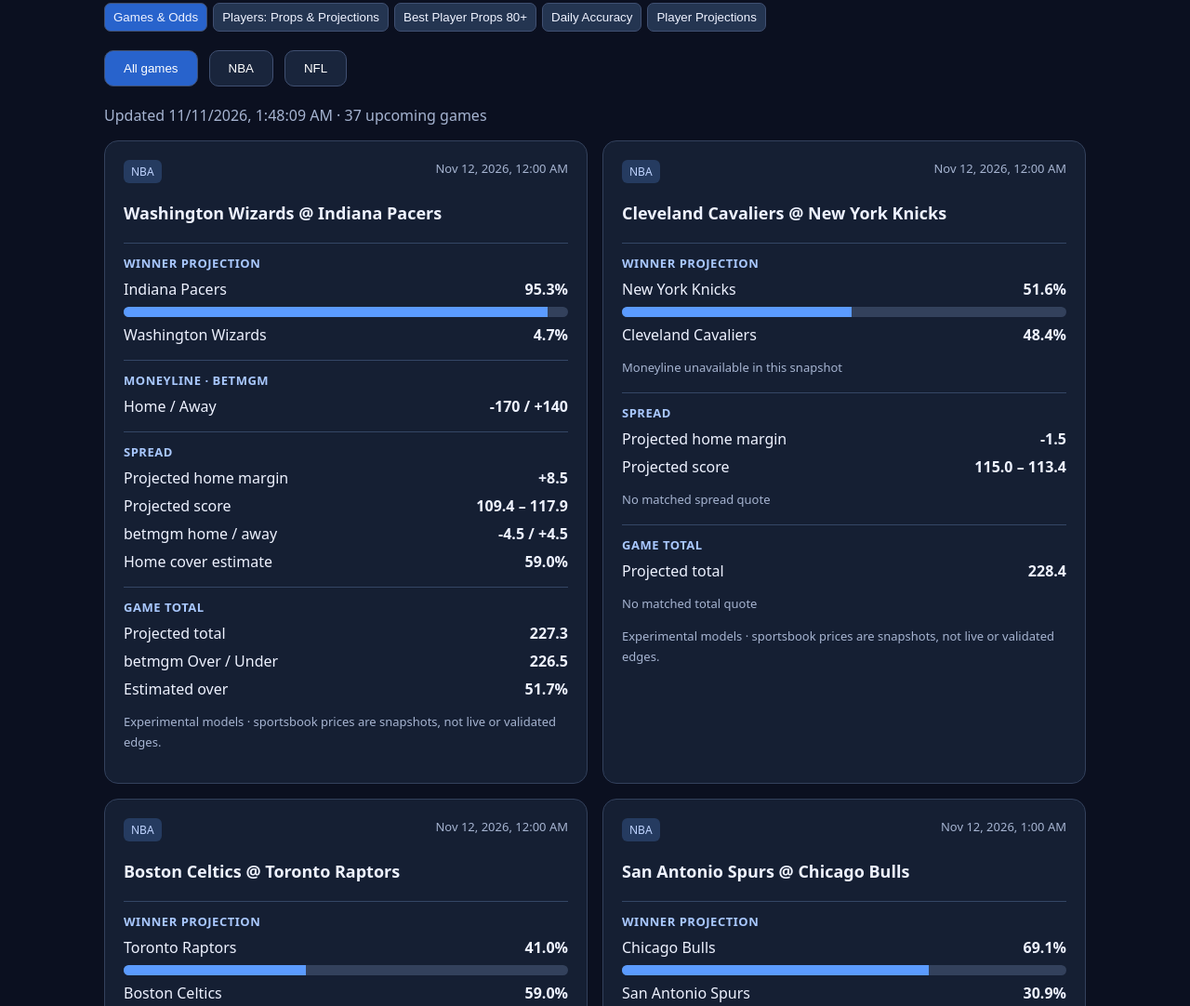
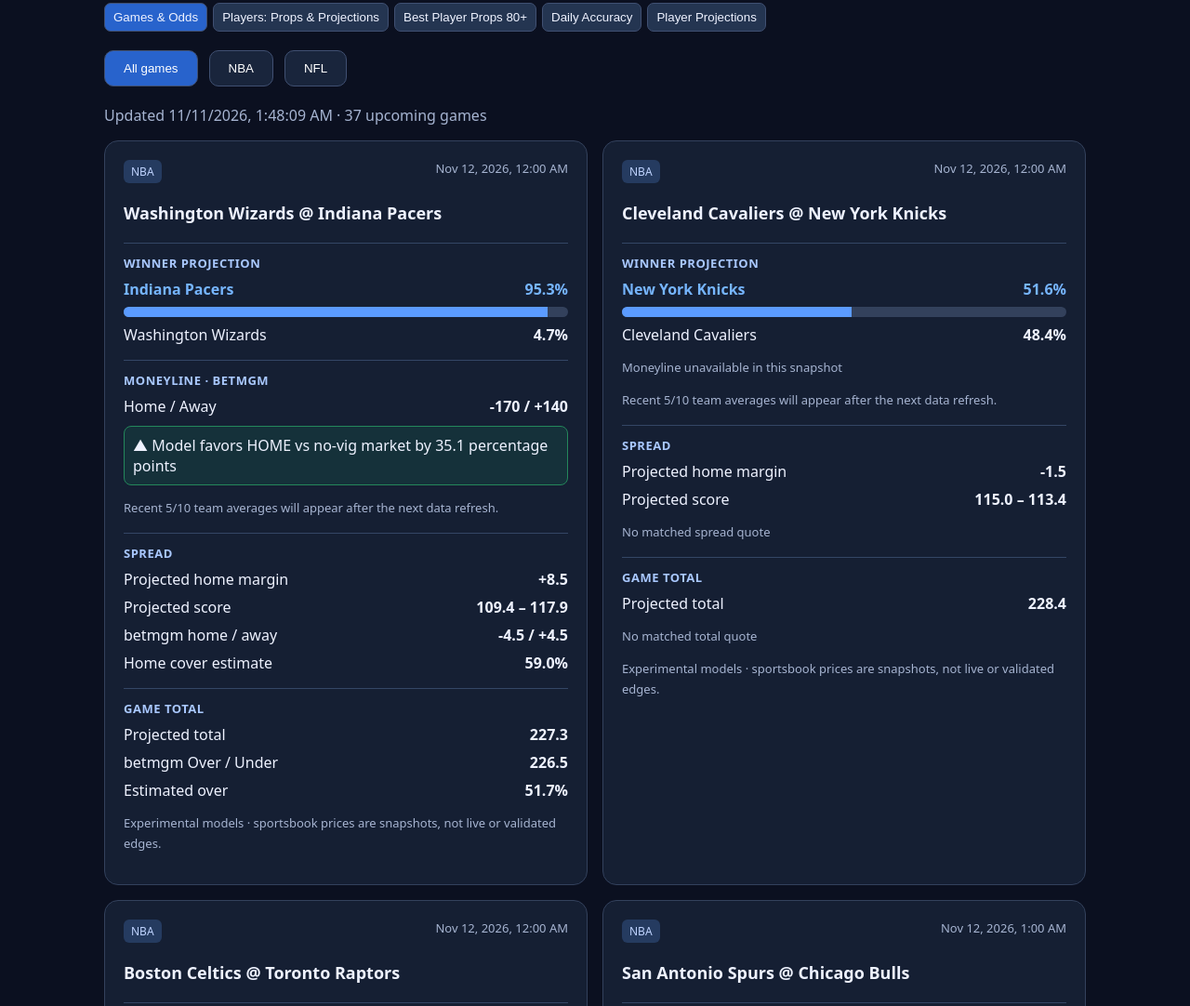
Before and after one commit to morrisonmcmxci-code/Sports-Edge-AI-Site, a plain HTML site: page index.html in a window 1280 px wide. Shown: the part 566-1648 px from the top of the page at 93% size. Drawn offline with Linux system fonts and the light colour scheme.

Commit message:
Deploy recent five/ten game averages and highlighted moneyline research gaps

```diff
--- a/index.html
+++ b/index.html
@@ -11,16 +11,16 @@ h1{margin:0;font-size:clamp(25px,4vw,38px)}header p,.muted{color:#a6b4d1}main{ma
 .match{font-size:18px;font-weight:650;margin:20px 0}.prob{display:flex;justify-content:space-between;margin:8px 0}.bar{height:11px;background:#33415c;border-radius:10px;overflow:hidden}
 .fill{height:100%;background:#5b9bff}.pill{font-size:12px;color:#c0d4ff;background:#253b60;padding:4px 8px;border-radius:6px}
 .notice{border:1px solid #3d4b63;background:#192339;padding:14px;border-radius:10px;line-height:1.5}
-footer{margin:32px 0;color:#9caac4;font-size:13px}.stats{display:flex;gap:12px;flex-wrap:wrap;margin:16px 0}.stat{background:#18263e;border:1px solid #344665;padding:14px;border-radius:10px;min-width:150px;flex:1}.stat strong{display:block;font-size:24px;margin-top:6px}.market{border-top:1px solid #344665;padding-top:12px;margin-top:12px}.tabs{display:flex;gap:6px;flex-wrap:wrap;margin:12px 0}.tabs button{background:#243551;color:#eef2ff;border:1px solid #405072;border-radius:7px;padding:7px 9px;cursor:pointer}.tabs button.selected{background:#2863cc}.mini{font-size:13px;line-height:1.7}.wide{grid-column:1/-1}.section-label{font-size:13px;font-weight:750;letter-spacing:.04em;color:#a9c8ff;text-transform:uppercase;border-top:1px solid #344665;margin-top:16px;padding-top:12px}.game-card{min-width:0}.stat-row{border-top:1px solid #2c3a52;padding:9px 0}.stat-row:first-of-type{border-top:0}.cards{grid-template-columns:repeat(auto-fill,minmax(min(100%,350px),1fr))}
+footer{margin:32px 0;color:#9caac4;font-size:13px}.stats{display:flex;gap:12px;flex-wrap:wrap;margin:16px 0}.stat{background:#18263e;border:1px solid #344665;padding:14px;border-radius:10px;min-width:150px;flex:1}.stat strong{display:block;font-size:24px;margin-top:6px}.market{border-top:1px solid #344665;padding-top:12px;margin-top:12px}.tabs{display:flex;gap:6px;flex-wrap:wrap;margin:12px 0}.tabs button{background:#243551;color:#eef2ff;border:1px solid #405072;border-radius:7px;padding:7px 9px;cursor:pointer}.tabs button.selected{background:#2863cc}.mini{font-size:13px;line-height:1.7}.wide{grid-column:1/-1}.section-label{font-size:13px;font-weight:750;letter-spacing:.04em;color:#a9c8ff;text-transform:uppercase;border-top:1px solid #344665;margin-top:16px;padding-top:12px}.game-card{min-width:0}.positive-edge{color:#5df2ae!important;font-weight:800}.negative-edge{color:#ffb0a8}.edge-highlight{background:rgba(22,145,92,.16);border:1px solid #24875b;border-radius:8px;padding:9px;margin:10px 0}.favorite{color:#76b5ff!important;font-weight:800}.recent-form{background:#1d2b45;border-radius:8px;padding:10px;margin-top:12px}.stat-row{border-top:1px solid #2c3a52;padding:9px 0}.stat-row:first-of-type{border-top:0}.cards{grid-template-columns:repeat(auto-fill,minmax(min(100%,350px),1fr))}
 </style></head>
-<body><header><h1>Sports Edge AI</h1><p>Pregame NBA & NFL probability research · Unified dashboard v2</p></header>
+<body><header><h1>Sports Edge AI</h1><p>Pregame NBA & NFL probability research · Unified dashboard v3</p></header>
 <main><div class="notice">Experimental predictions, not betting recommendations. Odds require a connected API key; no verified betting edge. Models do not account for real-time injuries or confirmed lineups.</div>
 <h2>Forward prediction tracking</h2><div id="performance" class="stats"><p class="muted">Loading performance history…</p></div><p id="marketStatus" class="muted">Sportsbook odds: loading…</p><p id="playerStatus" class="muted">Player form research: loading…</p><div class="tabs" id="views"><button data-view="moneyline" class="selected">Games & Odds</button><button data-view="players">Players: Props & Projections</button><button data-view="bestprops">Best Player Props 80+</button><button data-view="accuracy">Daily Accuracy</button><button data-view="research">Player Projections</button></div><div class="controls"><button data-league="all" class="active">All games</button><button data-league="nba">NBA</button><button data-league="nfl">NFL</button></div>
 <p id="status" class="muted" role="status">Loading prediction snapshot…</p><section class="cards" id="games" aria-label="Upcoming predictions"></section>
-<footer>Dashboard version: unified-v2-20261111 · Source: ESPN public scoreboard and Sports Edge AI historical model. Times displayed in your local timezone. Data refreshes when the scheduled GitHub workflow succeeds.</footer></main>
+<footer>Dashboard version: unified-v3-20261111 · Source: ESPN public scoreboard and Sports Edge AI historical model. Times displayed in your local timezone. Data refreshes when the scheduled GitHub workflow succeeds.</footer></main>
 <script>
 let snapshot=null,filter="all",market=null,view="moneyline",playerResearch=null,propAccuracy=null;
-const DATA_REV="unified-v2-20261111";
+const DATA_REV="unified-v3-20261111";
 const dataUrl=path=>"./data/"+path+"?v="+DATA_REV;
 const safe=s=>String(s).replace(/[&<>"']/g,c=>({"&":"&amp;","<":"&lt;",">":"&gt;",'"':"&quot;","'":"&#39;"}[c]));
 function researchSummary(){
@@ -74,16 +74,24 @@ function moneylineGame(g){
  const other=(market?.other_markets||[]).filter(q=>q.league===g.league&&q.game_id===g.game_id);
  const preferred=rows=>rows.find(x=>x.sportsbook==="betmgm")||rows.find(x=>x.sportsbook==="draftkings")||rows[0];
  const ml=preferred(odds),spread=preferred(other.filter(q=>q.market==="spreads")),total=preferred(other.filter(q=>q.market==="totals")),p=g.score_projection||{};
+ const edgeHome=ml&&Number.isFinite(Number(ml.home_no_vig_market_probability))?100*(Number(g.home_win_probability)-Number(ml.home_no_vig_market_probability)):null;
+ const edgeAway=edgeHome===null?null:-edgeHome;
+ const edgeLabel=edgeHome===null?'':(edgeHome>=5?'<div class="edge-highlight">▲ Model favors HOME vs no-vig market by '+fmt(edgeHome)+' percentage points</div>':edgeAway>=5?'<div class="edge-highlight">▲ Model favors AWAY vs no-vig market by '+fmt(edgeAway)+' percentage points</div>':'<p class="muted mini">No model-vs-market gap above 5 percentage points</p>');
+ const form=p.recent_form;
+ const formHtml=form?'<div class="recent-form"><strong>Recent team scoring form</strong>'+
+ '<div class="prob"><span>'+safe(g.home_team)+' · last 5 / 10</span><strong>'+fmt(form.home.last_5_scored)+' / '+fmt(form.home.last_10_scored)+'</strong></div>'+
+ '<div class="prob"><span>'+safe(g.away_team)+' · last 5 / 10</span><strong>'+fmt(form.away.last_5_scored)+' / '+fmt(form.away.last_10_scored)+'</strong></div>'+
+ '<p class="muted mini">Points allowed, last 5: '+safe(g.home_team)+' '+fmt(form.home.last_5_allowed)+' · '+safe(g.away_team)+' '+fmt(form.away.last_5_allowed)+'. Recent form contributes 35% to projected scores.</p></div>':'<p class="muted mini">Recent 5/10 team averages will appear after the next data refresh.</p>';
  const line=(label,value,extra="")=>'<div class="prob"><span>'+label+'</span><strong>'+value+'</strong></div>'+(extra?'<p class="muted mini">'+extra+'</p>':"");
  return '<article class="card game-card"><div class="top"><span class="pill">'+safe(g.league.toUpperCase())+'</span><time>'+safe(new Date(g.start_time).toLocaleString(undefined,{dateStyle:"medium",timeStyle:"short"}))+'</time></div>'+
  '<div class="match">'+safe(g.away_team)+' @ '+safe(g.home_team)+'</div>'+
  '<div class="section-label">Winner projection</div>'+
- line(safe(g.home_team),fmt(100*g.home_win_probability,1)+'%')+
+ '<div class="'+(g.home_win_probability>=.5?'favorite':'')+'">'+line(safe(g.home_team),fmt(100*g.home_win_probability,1)+'%')+'</div>'+
  '<div class="bar"><div class="fill" style="width:'+Math.max(0,Math.min(100,100*g.home_win_probability))+'%"></div></div>'+
- line(safe(g.away_team),fmt(100*g.away_win_probability,1)+'%')+
+ '<div class="'+(g.away_win_probability>.5?'favorite':'')+'">'+line(safe(g.away_team),fmt(100*g.away_win_probability,1)+'%')+'</div>'+
  (ml?'<div class="section-label">Moneyline · '+safe(ml.sportsbook)+'</div>'+
- line('Home / Away',signed(ml.home_american)+' / '+signed(ml.away_american)):'<p class="muted mini">Moneyline unavailable in this snapshot</p>')+
- '<div class="section-label">Spread</div>'+
+ line('Home / Away',signed(ml.home_american)+' / '+signed(ml.away_american))+edgeLabel:'<p class="muted mini">Moneyline unavailable in this snapshot</p>')+
+ formHtml+'<div class="section-label">Spread</div>'+
  (p.status==="experimental"?line('Projected home margin',signed(fmt(p.projected_home_margin)))+line('Projected score',fmt(p.away_projected_points)+' – '+fmt(p.home_projected_points)):'')+
  (spread?line(safe(spread.sportsbook)+' home / away',signed(spread.home_spread)+' / '+signed(spread.away_spread))+
  line('Home cover estimate',spread.home_cover_probability==null?'—':fmt(spread.home_cover_probability*100)+'%'):'<p class="muted mini">No matched spread quote</p>')+
@@ -102,7 +110,8 @@ function playerCard(p,quotes,rank){
   const x=(m.quotes||[]).find(z=>z.sportsbook==="betmgm")||(m.quotes||[]).find(z=>z.sportsbook==="draftkings")||(m.quotes||[])[0];
   return '<div class="stat-row"><div class="prob"><span>'+safe(labels[m.market]||m.market.replaceAll("_"," "))+'</span><strong>'+fmt(m.projected)+'</strong></div>'+
   (x?'<div class="prob muted mini"><span>'+safe(x.sportsbook)+' line '+fmt(x.line)+'</span><span>O '+signed(x.over_american)+' · U '+signed(x.under_american)+'</span></div>':'<p class="muted mini">Sportsbook line not collected</p>')+
-  (Array.isArray(m.recent_values)?'<p class="muted mini">Last '+m.recent_values.length+': '+m.recent_values.map(v=>fmt(v,0)).join(' · ')+'</p>':'')+
+  (m.last_5_average!=null?'<p class="mini">Last 5 avg: <strong>'+fmt(m.last_5_average)+'</strong> · Last 10 avg: <strong>'+fmt(m.last_10_average)+'</strong></p>':'')+
+  (Array.isArray(m.recent_values)?'<p class="muted mini">Recent results: '+m.recent_values.map(v=>fmt(v,0)).join(' · ')+'</p>':'')+
   '</div>';
  }).join("")+
  '<p class="muted mini">Historical form, not opponent-adjusted. Odds may be stale.</p></article>';
@@ -176,7 +185,7 @@ function render(){
   status.textContent=players.length+" players with form projections · "+quotes.length+" collected sportsbook quotes · matched lines shown alongside projections";
   const cards=players.slice(0,180).map(p=>playerCard(p,quotes)).join("");
   const matched=players.reduce((n,p)=>n+p.markets.reduce((x,m)=>x+m.quotes.length,0),0);
-  root.innerHTML='<p class="muted wide">Projected stat averages and sportsbook prices now appear together by player. '+matched+' player/market quotes matched to form data. Prices are historical snapshots, not guaranteed current.</p>'+
+  root.innerHTML='<p class="muted wide">Projected stats blend 35% last-five form and 65% last-ten average. Sportsbook prices appear alongside projections. '+matched+' player/market quotes matched to form data. Prices are historical snapshots, not guaranteed current.</p>'+
     (cards||'<p class="muted">No player-form projections yet for this league.</p>')+
     (players.length>180?'<p class="muted wide">Showing 180 of '+players.length+' players. Use NBA or NFL to filter.</p>':'')+
     (quotes.length&&!matched?'<p class="muted wide">The sportsbook supplied quotes but none matched uniquely to historical player names. These quotes are not represented as projections.</p>':'');
```
